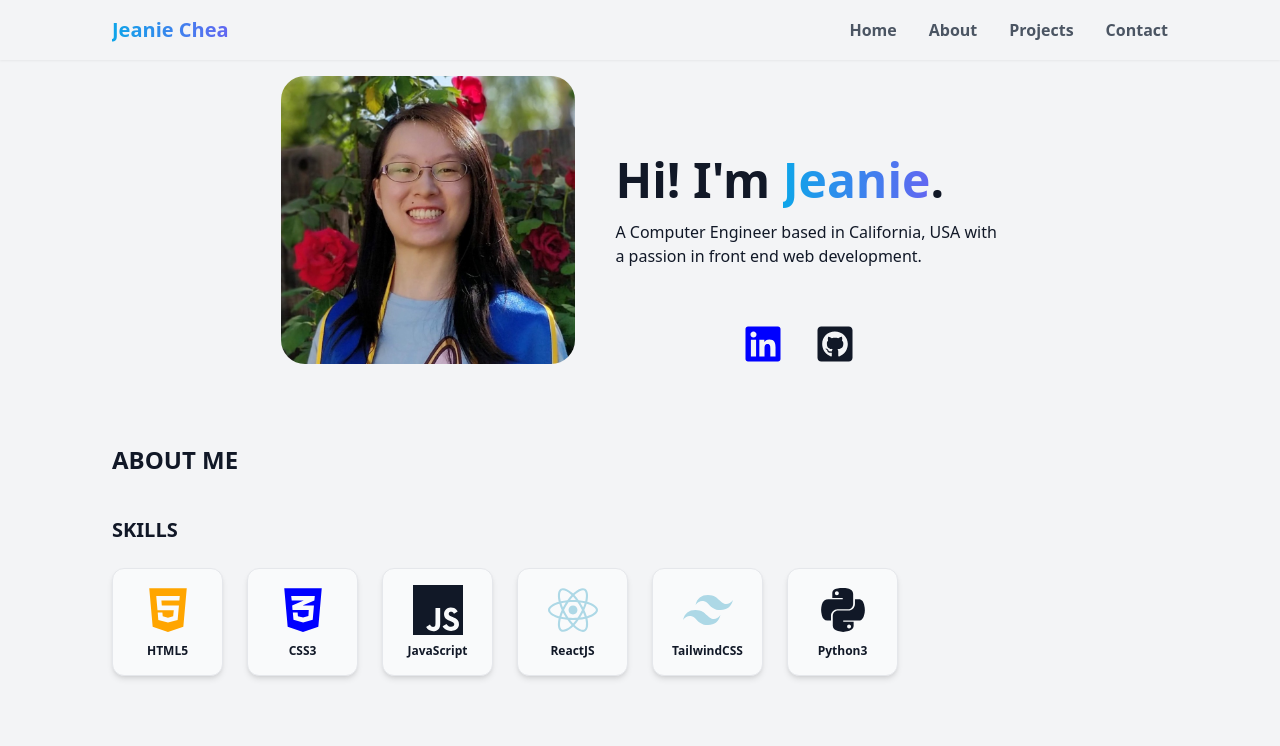
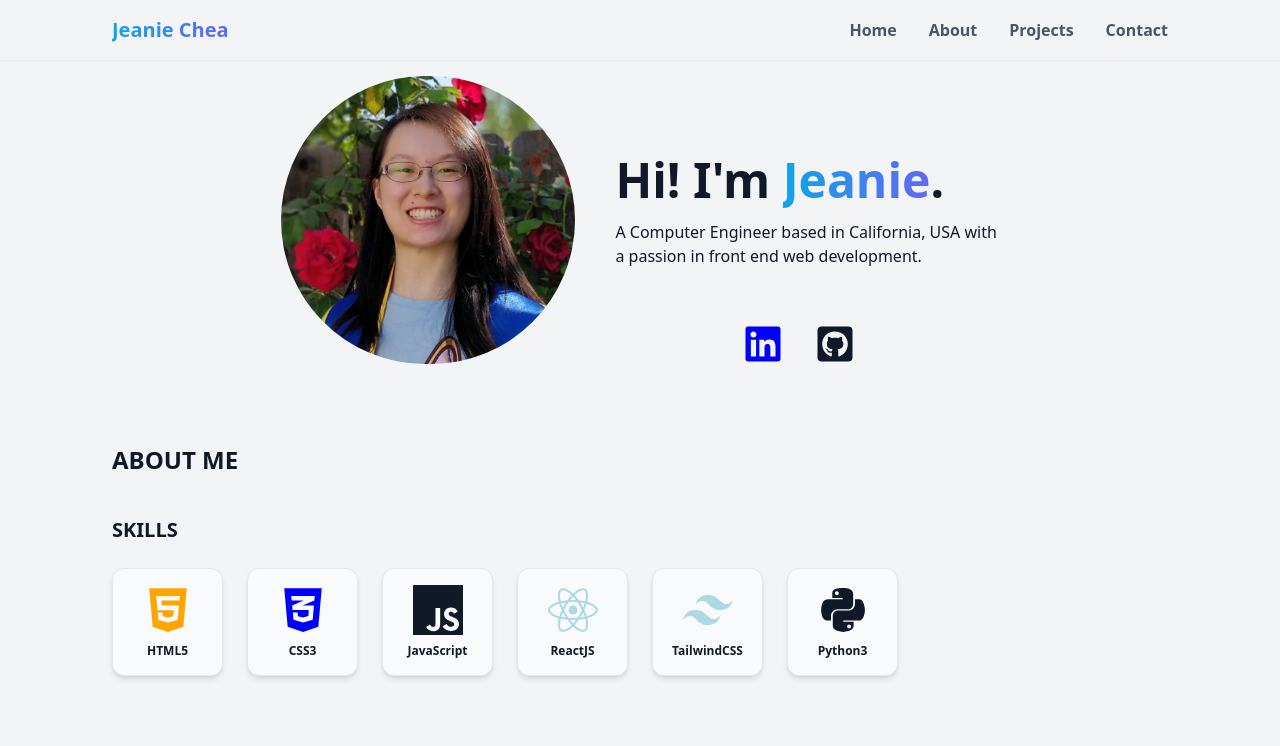
Before and after one commit to jechea14/jechea14.github.io, a React (Create React App) app in the folder portfolio/: page / in a window 1280 px wide. Shown: the top 746 px of the page. Built offline with nearby package versions, Linux system fonts and the light colour scheme.

Commit message:
Change Intro picture to rounded-full

```diff
--- a/portfolio/src/Components/Intro.js
+++ b/portfolio/src/Components/Intro.js
@@ -7,7 +7,7 @@ const Intro = () => {
     <section id='home' className='scroll-mt-16 md:flex md:justify-around mb-20 lg:justify-center'>
       {/* picture */}
       <picture className='flex justify-center mt-4'>
-        <img src={self_image} className='rounded-3xl w-72 md:w-auto h-auto max-w-md md:max-h-72'/>
+        <img src={self_image} className='rounded-full w-72 md:w-auto h-auto max-w-md md:max-h-72'/>
       </picture>
 
       {/* description */}
```
